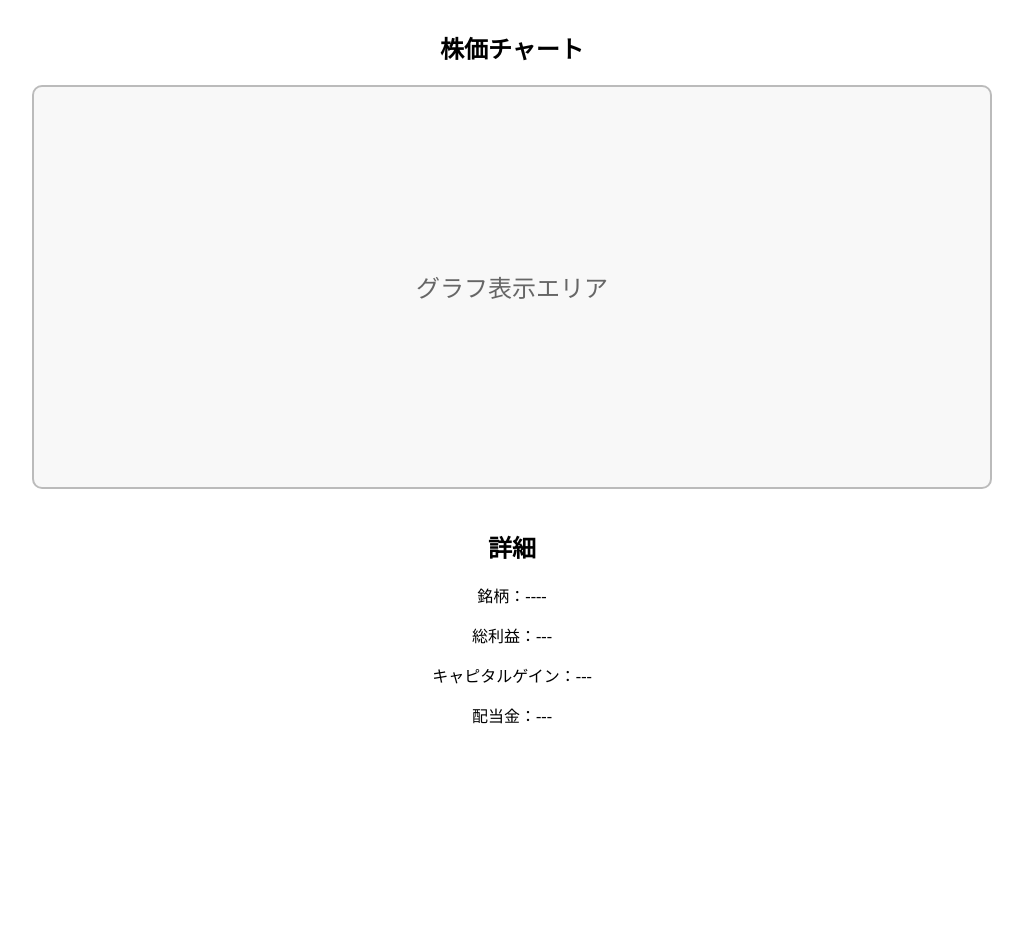
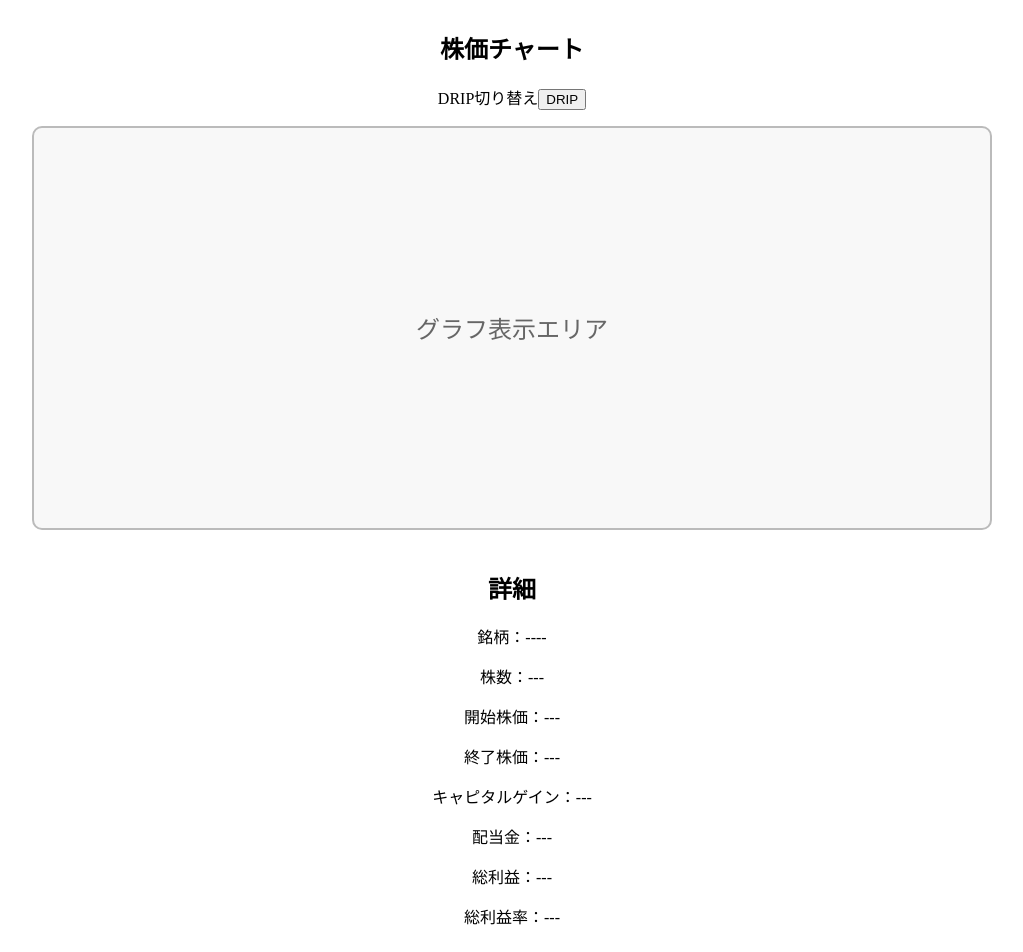
Before and after one commit to k-lib-jpg/Compound-Ticker, a React (Vite) app in the folder frontend/: page / in a window 1280 px wide. Shown: the part 359-1311 px from the top of the page, without its empty margins (111-1134 px from the left). Before the commit the page ends 1110 px from the top, so only its background shows below. Built offline with nearby package versions, Linux system fonts and the light colour scheme; no server answers.

Commit message:
adding stock result option adding graph drip button

```diff
--- a/frontend/src/App.tsx
+++ b/frontend/src/App.tsx
@@ -56,7 +56,7 @@ const App = () =>  {
         </section>
         <section className="chart-container">
           <h2>株価チャート</h2>
-
+          <p>DRIP切り替え<button>DRIP</button></p>
           <div className="chart-placeholder">
             グラフ表示エリア
           </div>
@@ -64,9 +64,13 @@ const App = () =>  {
         <section>
           <h2>詳細</h2>
             <p>銘柄：----</p>
-            <p>総利益：---</p>
+            <p>株数：---</p>
+            <p>開始株価：---</p>
+            <p>終了株価：---</p>
             <p>キャピタルゲイン：---</p>
             <p>配当金：---</p>
+            <p>総利益：---</p>
+            <p>総利益率：---</p>
         </section>
       </main>
       </div>
```
